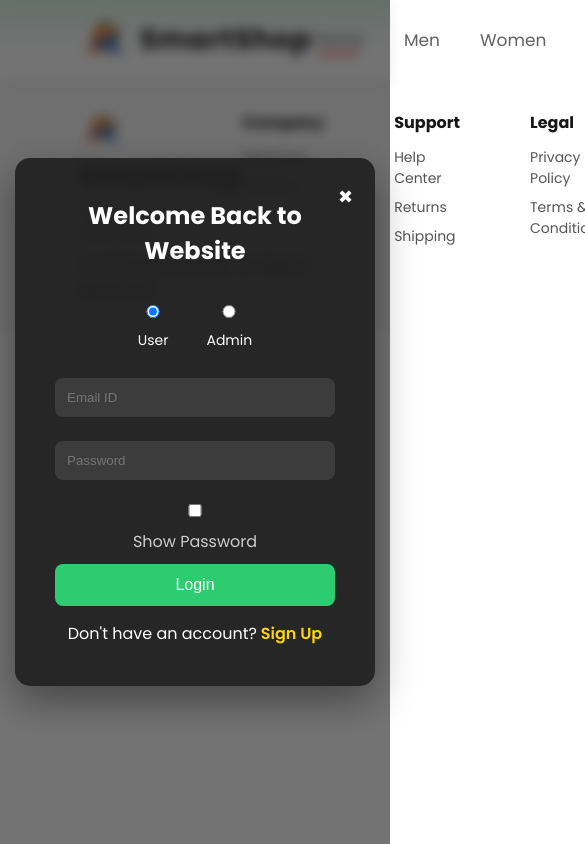
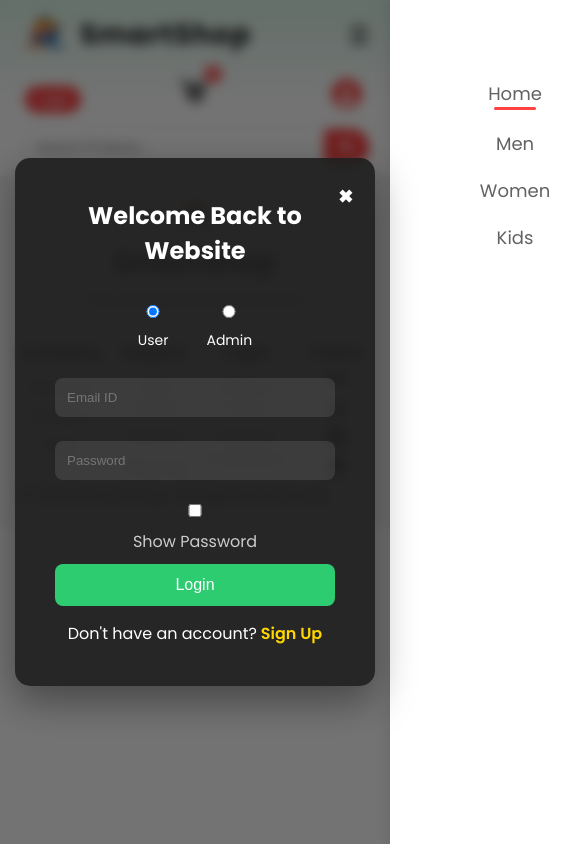
Before and after one commit to shubhamdhadse0827-cmd/SmartShop, a React (Vite) app in the folder Frontend/: page /#/loginSignup in a window 390 px wide. Shown: the top 844 px of the page, 585 px wide, since content can reach past the window. Built offline with nearby package versions, Linux system fonts and the light colour scheme.

Commit message:
Update hero, navbar, item, popular, footer files

```diff
--- a/Frontend/src/Components/Footer/Footer.css
+++ b/Frontend/src/Components/Footer/Footer.css
@@ -3,8 +3,6 @@
     padding: 30px 80px;
     background: #f7f7f7;
 }
-
-/* TOP SECTION */
 
 .footer-top{
     display: flex;
@@ -12,13 +10,11 @@
     align-items: flex-start;
 }
 
-/* LOGO AREA */
-
 .footer-logo{
     display: flex;
     flex-direction: column;
     gap: 6px;
-    width: 220px;   /* logo column fix */
+    width: 220px;
 }
 
 .footer-logo img{
@@ -36,14 +32,10 @@
     color: #666;
 }
 
-/* LINKS SECTION */
-
 .footer-links{
     display: flex;
     gap: 70px;
 }
-
-/* EACH COLUMN */
 
 .footer-links div{
     display: flex;
@@ -67,3 +59,41 @@
 .footer-links p:hover{
     color: #ff4141;
 }
+
+.social-icons{
+  display: flex;
+  gap: 10px;
+  font-size: 18px;
+  margin-top: 3px;
+}
+
+@media (max-width:768px){
+
+  .footer{
+    padding: 20px;
+  }
+
+  .footer-top{
+    flex-direction: column;   /* 🔥 stack */
+    gap: 30px;
+  }
+
+  .footer-logo{
+    width: 100%;
+    align-items: center;
+    text-align: center;
+  }
+
+  .footer-links{
+    width: 100%;
+    display: grid;
+    grid-template-columns: repeat(4, 1fr);  /* 🔥 2 columns */
+    gap: 20px;
+  }
+
+  .footer-links div{
+    align-items: center;
+    text-align: center;
+  }
+
+}
--- a/Frontend/src/Components/Footer/Footer.jsx
+++ b/Frontend/src/Components/Footer/Footer.jsx
@@ -9,17 +9,13 @@ const Footer = () => {
     <div className="footer">
 
       <div className="footer-top">
-
-        {/* LOGO COLUMN */}
         <div className="footer-logo">
           <img src={logo} alt="" height="40px"/>
           <h2>SmartShop</h2>
           <p>Your one stop fashion destination</p>
         </div>
 
-        {/* LINKS COLUMN */}
         <div className="footer-links">
-
           <div>
             <h4>Company</h4>
             <p>About Us</p>
--- a/Frontend/src/Components/Hero/Hero.css
+++ b/Frontend/src/Components/Hero/Hero.css
@@ -88,3 +88,78 @@ transform: translateY(-12px);
 transform: translateY(0px);
 }
 }
+
+@media (max-width:1024px){
+
+  .hero{
+    padding: 40px 50px;
+  }
+
+  .hero-left{
+    padding-left: 20px;
+  }
+
+  .hero-left h1{
+    font-size: 50px;
+  }
+
+  .hero-left h2{
+    font-size: 22px;
+  }
+
+  .hero-right img{
+    width: 450px;
+  }
+
+}
+
+@media (max-width:768px){
+
+  .hero{
+    flex-direction: column;
+    height: auto;
+    padding: 30px 20px;
+    text-align: center;
+  }
+
+  .hero-left{
+    padding-left: 0;
+    align-items: center;
+  }
+
+  .hero-left h1{
+    font-size: 38px;
+  }
+
+  .hero-left h2{
+    font-size: 18px;
+  }
+
+  .hero-hand{
+    justify-content: center;
+  }
+
+  .hero-hand img{
+    width: 60px;
+  }
+
+  .hero-latest-btn{
+    width: 250px;
+    height: 45px;
+    font-size: 16px;
+  }
+
+  .hero-latest-btn img{
+    height: 45px;
+  }
+
+  .hero-right{
+    margin-top: 20px;
+  }
+
+  .hero-right img{
+    width: 100%;
+    max-width: 300px;
+  }
+
+}
--- a/Frontend/src/Components/Item/Item.css
+++ b/Frontend/src/Components/Item/Item.css
@@ -1,5 +1,6 @@
 .item{
-    width: 200px;
+    width: 100%;
+    max-width: 220px;
     padding: 15px;
     border-radius: 10px;
     background: white;
@@ -64,3 +65,40 @@
 .add-cart-btn:active{
   transform: scale(0.92);
 }
+
+@media (max-width:768px){
+
+ .item{
+    width: 100%;
+    max-width: 160px;
+    padding: 8px;
+    gap: 4px;
+  }
+
+  .item img{
+  width: 100%;
+  height: 140px;
+  object-fit: contain;
+}
+
+  .item p{
+    margin: 4px 0;
+    font-size: 12px;
+  }
+
+ .item-prices{
+    gap: 10px;
+  }
+
+  .item-price-new,
+  .item-price-old{
+    font-size: 8px;
+  }
+
+  .item button{
+    padding: 5px;
+    font-size: 10px;
+    margin-top: 6px;
+  }
+
+}
--- a/Frontend/src/Components/Navbar/Navbar.css
+++ b/Frontend/src/Components/Navbar/Navbar.css
@@ -9,8 +9,6 @@
     top: 0;
     z-index: 100;
 }
-
-/* LOGO */
 
 .nav-logo{
     display: flex;
@@ -34,7 +32,6 @@
     height: 38px;
 }
 
-/* RESET BOTH */
 .nav-searchbar input,
 .nav-searchbar button{
     border: none;
@@ -45,34 +42,30 @@
     padding: 0;
 }
 
-/* INPUT */
 .nav-searchbar input{
     flex: 1;
     padding: 0 15px;
     font-size: 14px;
 }
 
-/* BUTTON */
 .nav-searchbar button{
-    width: 45px;   /* 🔥 fixed width = perfect look */
+    width: 45px;
     background: #ff4141;
     color: white;
     cursor: pointer;
-
     display: flex;
     align-items: center;
     justify-content: center;
 }
 
-/* HOVER */
 .nav-searchbar button:hover{
     background:#e63636;
 }
+
 .nav-searchbar:focus-within{
     border-color: #ff4141;
     box-shadow: 0 0 5px rgba(255,65,65,0.3);
 }
-/* MENU */
 
 .nav-menu{
     display: flex;
@@ -93,8 +86,6 @@
     color: #ff4141;
 }
 
-/* ACTIVE LINE */
-
 .nav-menu hr{
     border: none;
     width: 80%;
@@ -103,21 +94,15 @@
     background-color: #ff4141;
 }
 
-/* LOGIN + CART */
-
 .nav-login-cart{
     display: flex;
     align-items: center;
     gap: 30px;
 }
 
-/* CART ICON WRAPPER */
-
 .cart-icon{
     position: relative;
 }
-
-/* LOGIN BUTTON */
 
 .nav-login-cart button{
     padding: 8px 20px;
@@ -135,8 +120,6 @@
     background: #e63636;
 }
 
-/* CART ICON */
-
 .cart-icon img{
     cursor: pointer;
     transition: 0.3s;
@@ -145,8 +128,6 @@
 .cart-icon img:hover{
     transform: scale(1.1);
 }
-
-/* CART COUNT BADGE */
 
 .nav-cart-count{
     position: absolute;
@@ -171,16 +152,12 @@
     justify-content: center;
 }
 
-/* PROFILE ICON */
-
 .profile-icon{
     font-size:32px;
     margin-left:20px;
     cursor:pointer;
     color:#ff4141;
 }
-
-/* SIDEBAR */
 
 .profile-sidebar{
     position:fixed;
@@ -230,10 +207,99 @@ border-radius:6px;
 
 .sidebar-menu a {
     text-decoration: none;
-  color: inherit;          /* parent ka color use karega */
+    color: inherit;
 }
 
 .sidebar-menu p:hover{
     background:#ff4141;
     color: #fff;
 }
+
+/* ================= RESPONSIVE ================= */
+
+@media (max-width: 768px){
+
+.navbar{
+    padding: 10px 20px;
+    flex-wrap: wrap;
+    position: relative;
+}
+
+.nav-logo{
+    flex: 1;
+    display: flex;
+    align-items: center;
+}
+
+.hamburger{
+    display: block;
+    order: 2;
+    margin-left: 10px;
+    font-size: 24px;
+}
+
+.nav-login-cart{
+    display: flex;
+    align-items: center;
+    padding: 0 5px;
+    order: 2;
+    width: 100%;
+    justify-content: space-between;
+    margin-top: 10px;
+}
+
+.nav-searchbar{
+    width: 100%;
+    margin-top: 10px;
+    order: 3;
+}
+
+.nav-searchbar input{
+    width: 100%;
+}
+
+.nav-menu{
+    position: fixed;
+    top: 0;
+    right: -250px;
+    width: 250px;
+    height: 100vh;
+    background: white;
+    flex-direction: column;
+    gap: 20px;
+    padding: 80px 20px;
+    display: flex;
+    transition: 0.3s ease;
+    box-shadow: -4px 0 10px rgba(0,0,0,0.1);
+    z-index: 200;
+}
+
+.nav-menu.active{
+    right: 0;
+}
+
+.nav-menu li{
+    font-size: 18px;
+}
+
+.nav-login-cart button{
+    padding: 6px 12px;
+    font-size: 13px;
+}
+
+.close-btn{
+    position: absolute;
+    top: 15px;
+    right: 15px;
+    font-size: 24px;
+    cursor: pointer;
+    font-weight: bold;
+    color: #333;
+    z-index: 300;   /* 🔥 IMPORTANT */
+}
+
+.close-btn:hover{
+    color: #ff4141;
+    transform: scale(1.2);
+}
+}
--- a/Frontend/src/Components/Navbar/Navbar.jsx
+++ b/Frontend/src/Components/Navbar/Navbar.jsx
@@ -14,6 +14,7 @@ const Navbar = ({search, setSearch}) => {
     const [menu, setMenu] = useState("home");
     const [showLogin, setShowLogin] = useState(false);
     const {getTotalCartItems} = useContext(ShopContext);
+    const [menuOpen, setMenuOpen] = useState(false);
     const [openProfile,setOpenProfile] = useState(false);
 
     return (
@@ -23,6 +24,10 @@ const Navbar = ({search, setSearch}) => {
             <div className="nav-logo">
                 <img src={logo} alt="" height="50px"/>
                 <p>SmartShop</p>
+            </div>
+
+            <div className="hamburger" onClick={()=>setMenuOpen(!menuOpen)}>
+                ☰
             </div>
 
             <div className="nav-searchbar">
@@ -37,23 +42,27 @@ const Navbar = ({search, setSearch}) => {
                 </button>
             </div>
 
-            <ul className="nav-menu">
-                <li onClick={()=>setMenu("home")}>
+             <ul className={`nav-menu ${menuOpen ? "active" : ""}`}>
+                 <div className="close-btn" onClick={()=>setMenuOpen(false)}>
+                    ✖
+                </div>
+
+                <li onClick={()=>{ setMenu("home"); setMenuOpen(false);}}>
                     <Link style={{textDecoration:"none", color:"#626262"}} to="/">Home</Link>
                     {menu==="home"?<hr/>:null}
                 </li>
 
-                <li onClick={()=>setMenu("mens")}>
+                 <li onClick={()=>{ setMenu("mens"); setMenuOpen(false);}}>
                     <Link style={{textDecoration:"none", color:"#626262"}} to="/mens">Men</Link>
                     {menu==="mens"?<hr/>:null}
                 </li>
 
-                <li onClick={()=>setMenu("womens")}>
+                 <li onClick={()=>{ setMenu("womens"); setMenuOpen(false);}}>
                     <Link style={{textDecoration:"none", color:"#626262"}} to="/womens">Women</Link>
                     {menu==="womens"?<hr/>:null}
                 </li>
 
-                <li onClick={()=>setMenu("kids")}>
+                 <li onClick={()=>{ setMenu("kids"); setMenuOpen(false);}}>
                     <Link style={{textDecoration:"none", color:"#626262"}} to="/kids">Kids</Link>
                     {menu==="kids"?<hr/>:null}
                 </li>
--- a/Frontend/src/Components/Popular/Popular.css
+++ b/Frontend/src/Components/Popular/Popular.css
@@ -3,7 +3,8 @@
     flex-direction: column;
     align-items: center;
     gap: 10px;
-    height: 90vh;
+    min-height: 100vh;
+    padding: 40px 20px;
     background: linear-gradient(180deg,#ddf7ea,#ffffff 60%);
 }
 
@@ -21,7 +22,32 @@
 }
 
 .popular-item{
-    margin: 50px;
-    display: flex;
+    margin-top: 40px;
+    display: grid;
+    grid-template-columns: repeat(4, 1fr);
     gap: 30px;
 }
+
+@media (max-width:768px){
+
+.popular{
+    padding: 20px 10px;
+  }
+
+  .popular h1{
+    font-size: 22px;
+    text-align: center;
+  }
+
+  .popular hr{
+    width: 150px;
+    height: 4px;
+  }
+
+ .popular-item{
+    display: grid;
+    grid-template-columns: repeat(2, 1fr) !important;  /* 🔥 force */
+    gap: 12px;
+    justify-content: center;
+  }
+}
```
Lines whose indentation alone changed are shown as unchanged.
